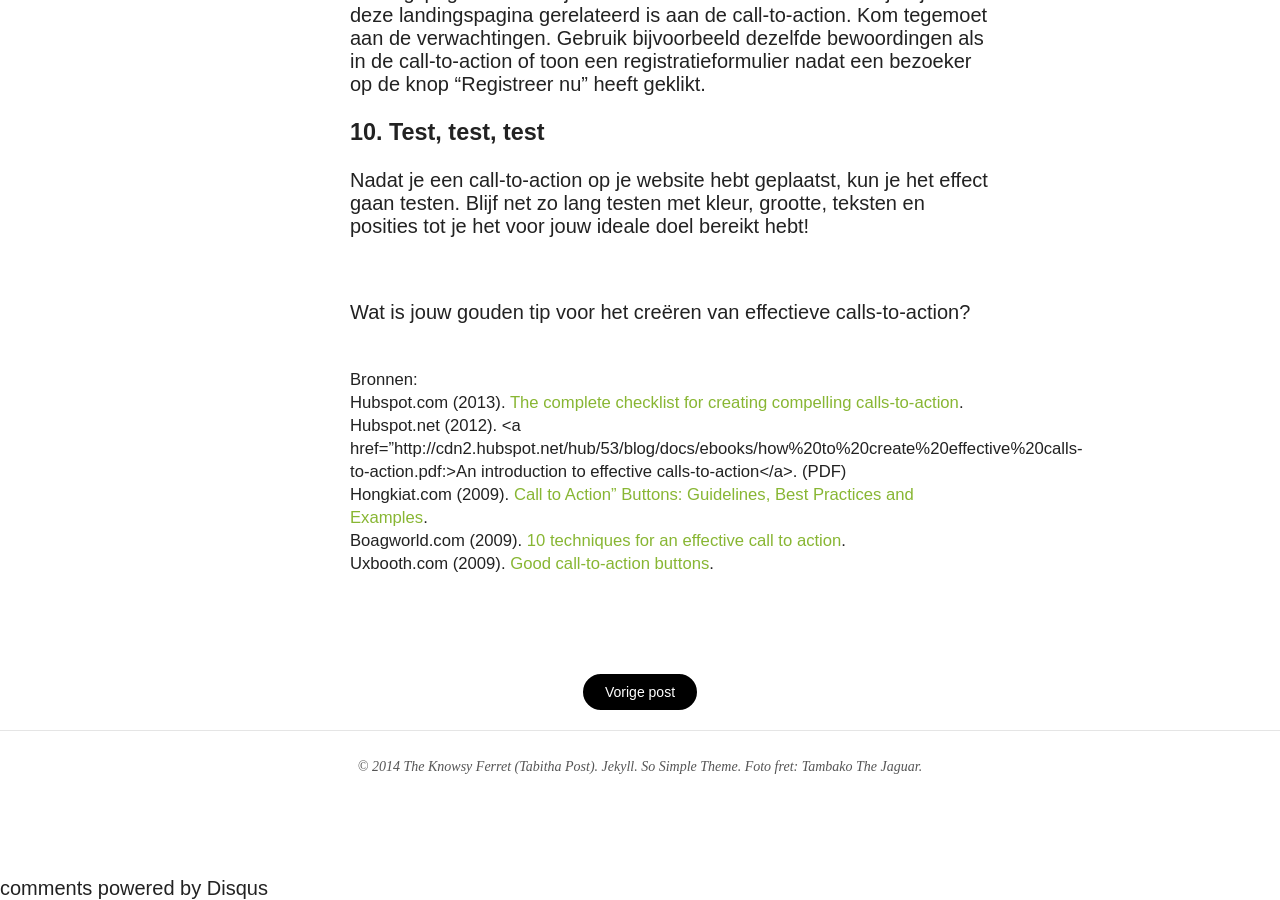
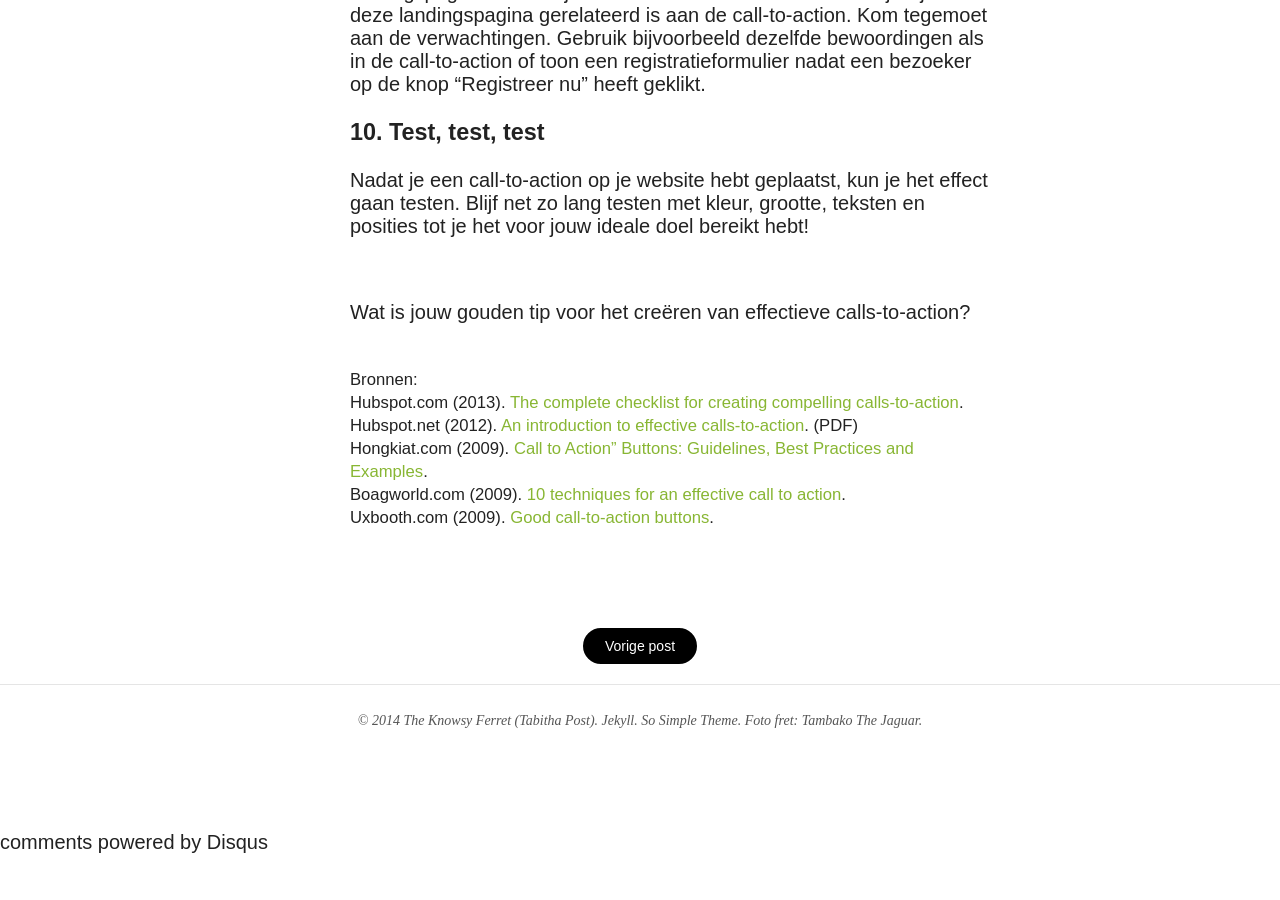
Before and after one commit to TheKnowsyFerret/theknowsyferret.github.io, a Jekyll site: the page built from _posts/2014-12-12-10-simpele-tips-voor-het-creeren-van-effectieve-calls-to-action.md, in a window 1280 px wide and 900 px high, scrolled down 5622 px. Built offline with Jekyll 4.4.1, drawn with Linux system fonts in a browser that asks for light colours; nearby versions of some CDN libraries; comment, search, counter and statistics services are not loaded; after the commit the page ends 6476 px from its top, so only the background shows below that.

Commit message:
accolade in link vergeten...

```diff
--- a/_posts/2014-12-12-10-simpele-tips-voor-het-creeren-van-effectieve-calls-to-action.md
+++ b/_posts/2014-12-12-10-simpele-tips-voor-het-creeren-van-effectieve-calls-to-action.md
@@ -153,7 +153,7 @@ Hubspot.com (2013). <a
 href="http://blog.hubspot.com/marketing/call-to-action-optimization-ht">The
 complete checklist for creating compelling calls-to-action</a>.<br>
 Hubspot.net (2012). <a
-href="http://cdn2.hubspot.net/hub/53/blog/docs/ebooks/how%20to%20create%20effective%20calls-to-action.pdf:>An
+href="http://cdn2.hubspot.net/hub/53/blog/docs/ebooks/how%20to%20create%20effective%20calls-to-action.pdf">An
 introduction to effective calls-to-action</a>. (PDF)<br>
 Hongkiat.com (2009). <a href="http://www.hongkiat.com/blog/call-to-action-buttons-guidelines-best-practices-and-examples/">Call to Action” Buttons: Guidelines, Best
 Practices and Examples</a>.<br>
```
